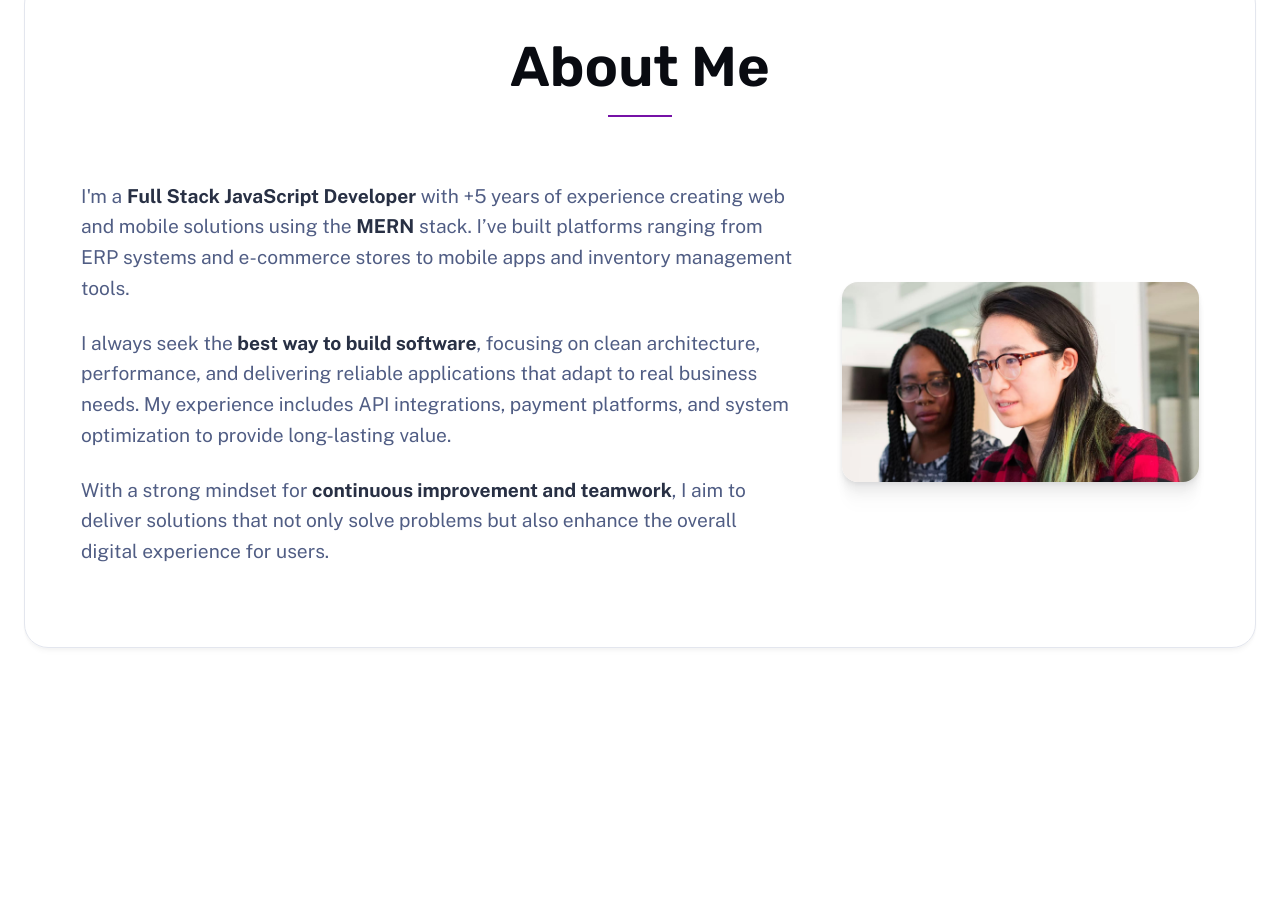
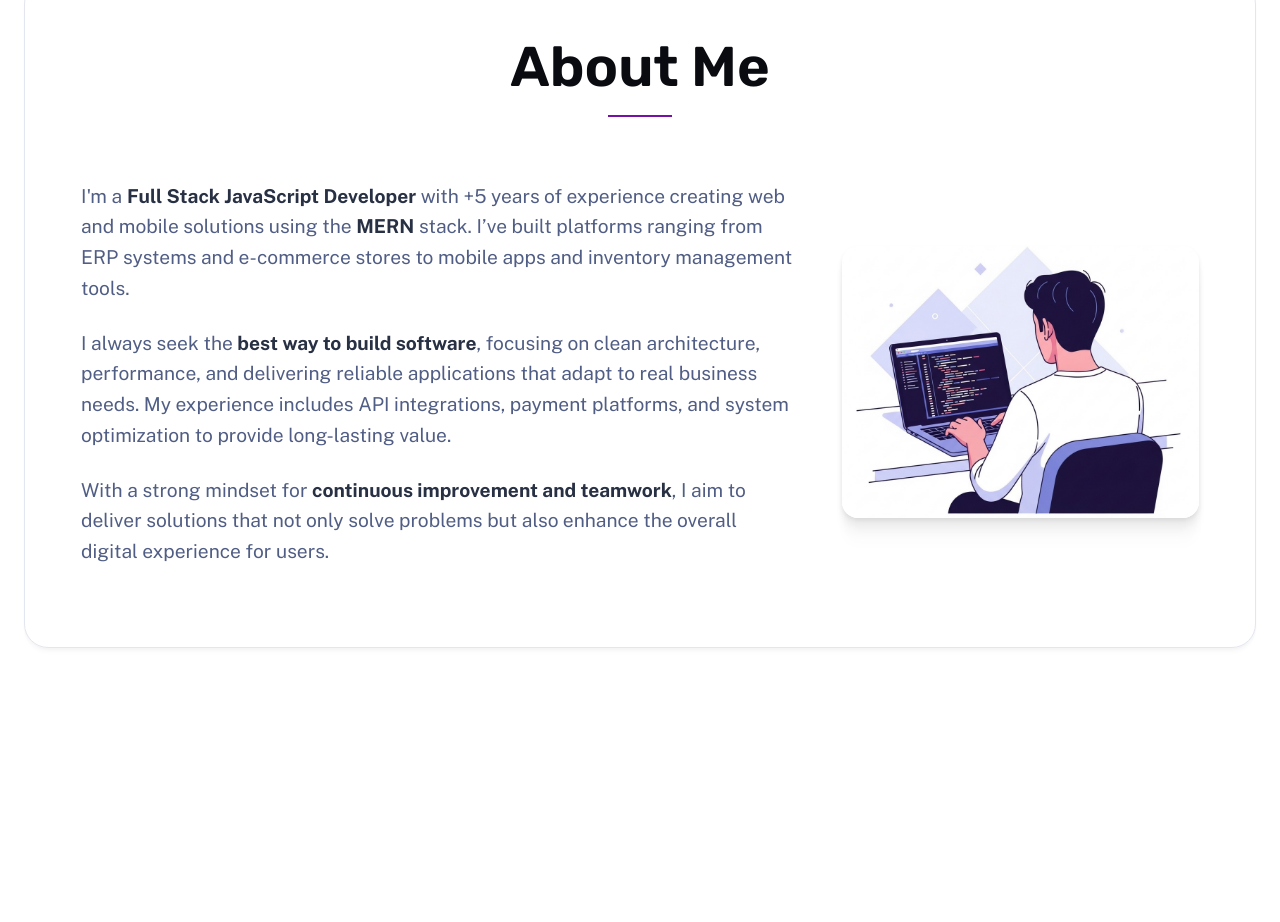
Before and after one commit to Alex3496/portfolio, an Astro site: page / in a window 1280 px wide. Shown: the part 978-1900 px from the top of the page. Built offline with nearby package versions, Linux system fonts and the light colour scheme; Astro itself is replaced by a stand-in of ours.

Commit message:
cambio imagen

```diff
--- a/src/components/About.astro
+++ b/src/components/About.astro
@@ -34,7 +34,7 @@
 
       <div class="about-image">
         <img
-          src="/assets/at-work.jpg"
+          src="/assets/at-work.png"
           alt="Manuel A. Elizondo Tello working on web development"
           width="400"
           height="300"
--- a/src/pages/index.astro
+++ b/src/pages/index.astro
@@ -93,7 +93,7 @@ const projects = (await getCollection('work'))
 		</div>
 
 		<!-- Portfolio Section -->
-		<main id="projects" class="wrapper stack gap-20 lg:gap-48">
+		<!--<main id="projects" class="wrapper stack gap-20 lg:gap-48">
 			<section class="section with-background with-cta">
 				<header class="section-header stack gap-2 lg:gap-4">
 					<h3>Featured Projects</h3>
@@ -119,7 +119,7 @@ const projects = (await getCollection('work'))
 					</CallToAction>
 				</div>
 			</section>
-		</main>
+		</main> -->
 
 		<!-- Contact CTA -->
 		<ContactCTA />
```
Also changed, not shown: public/assets/at-work.jpg (deleted), public/assets/at-work.png (added).
